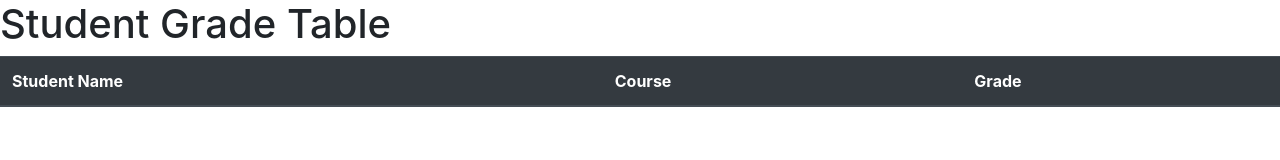
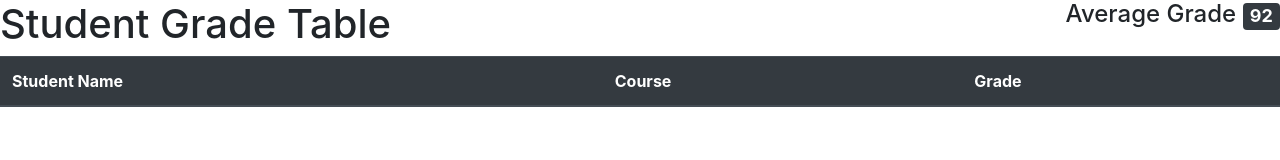
Before and after one commit to samuelyl/student-grade-table, a plain HTML site: page index.html in a window 1280 px wide. Drawn offline with nearby package versions, Linux system fonts and the light colour scheme; no server answers.

Commit message:
added two-column grid layout to header to include hard-coded average grade with badge styling

```diff
--- a/index.html
+++ b/index.html
@@ -8,7 +8,10 @@
 </head>
 <body>
   <header>
-    <h1>Student Grade Table</h1>
+    <div class="row">
+      <h1 class="col-sm-8">Student Grade Table</h1>
+      <h4 class="col-sm-4 text-right">Average Grade <span class="badge badge-dark">92</span></h1>
+    </div>
   </header>
   <main>
     <table class="table table-dark">
@@ -26,6 +29,7 @@
   <script src="https://cdnjs.cloudflare.com/ajax/libs/jquery/3.5.1/jquery.js"></script>
   <script src="components/app.js"></script>
   <script src="components/grade-table.js"></script>
+  <script src="components/page-header.js"></script>
   <script src="main.js"></script>
 </body>
 </html>
```
Also changed, not shown: components/page-header.js (added).
